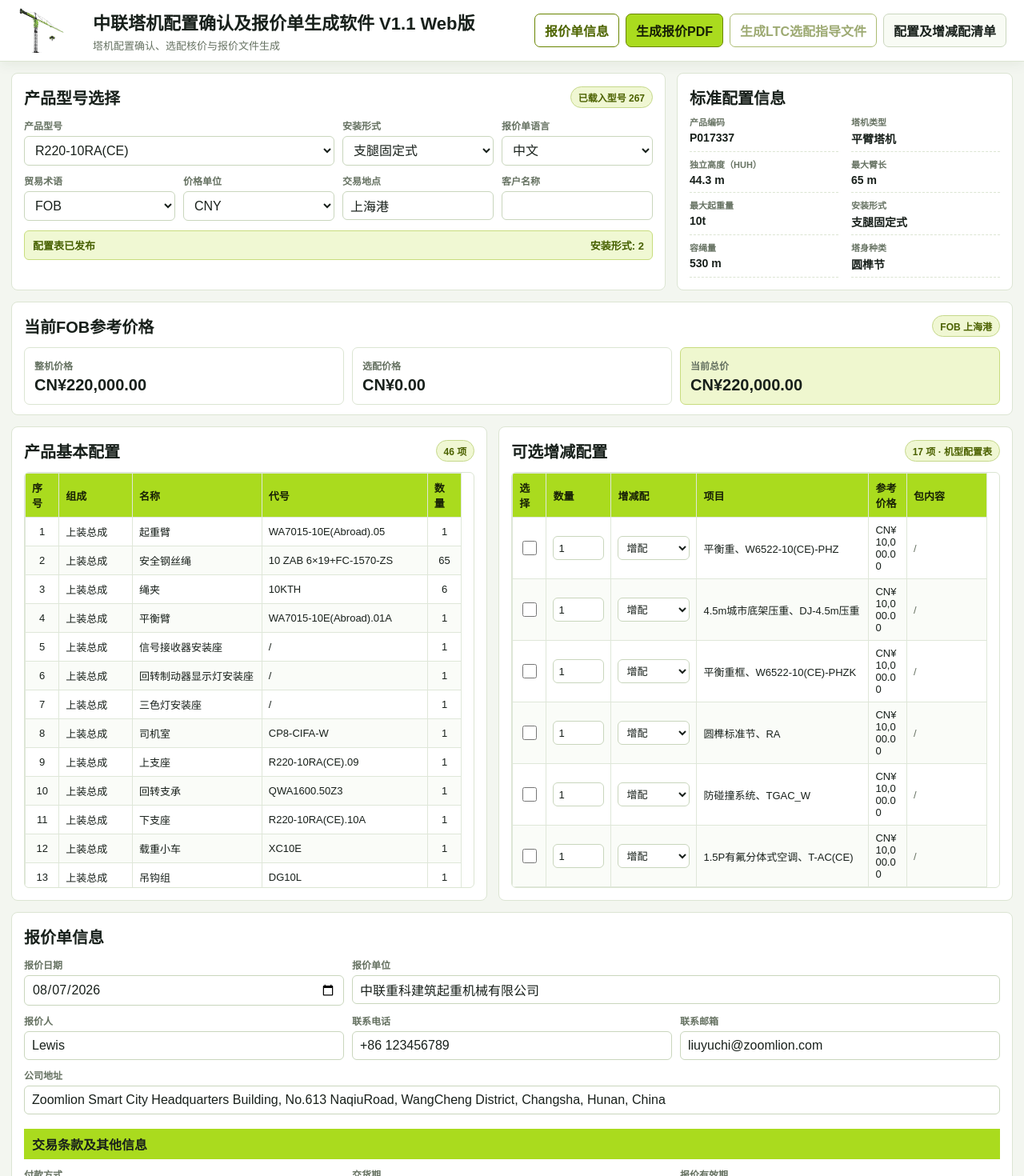
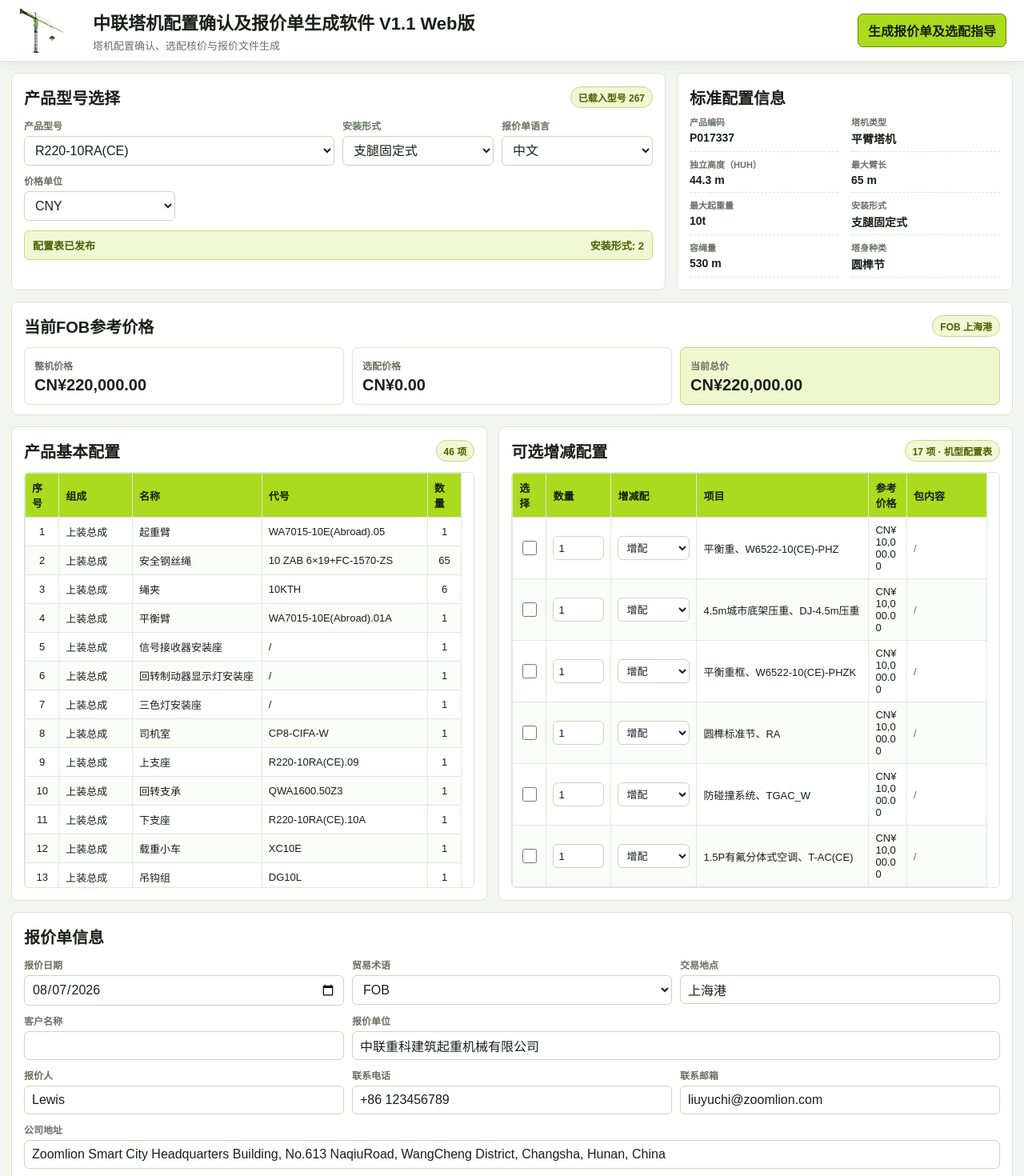
Before and after one commit to yuchi0629/zoomlion-tower-crane-quote-web, a React (Vite) app: page / in a window 1280 px wide. Shown: the top 1470 px of the page at 80% size. Built offline with nearby package versions, Linux system fonts and the light colour scheme.

Commit message:
Streamline quotation document workflow

```diff
--- a/package.json
+++ b/package.json
@@ -6,7 +6,8 @@
   "scripts": {
     "dev": "vite --host 127.0.0.1",
     "build": "vite build",
-    "preview": "vite preview --host 127.0.0.1"
+    "preview": "vite preview --host 127.0.0.1",
+    "test": "node --test"
   },
   "dependencies": {
     "@vitejs/plugin-react": "^5.2.0",
@@ -14,7 +15,6 @@
     "jspdf": "^4.2.1",
     "react": "^18.3.1",
     "react-dom": "^18.3.1",
-    "vite": "^7.3.6",
-    "xlsx-js-style": "^1.2.0"
+    "vite": "^7.3.6"
   }
 }
--- a/src/main.jsx
+++ b/src/main.jsx
@@ -2,7 +2,6 @@
 import { createRoot } from "react-dom/client";
 import html2canvas from "html2canvas";
 import { jsPDF } from "jspdf";
-import * as XLSX from "xlsx-js-style";
 import "./styles.css";
 
 const BASE_URL = import.meta.env.BASE_URL;
@@ -19,9 +18,7 @@
     appTitle: "中联塔机配置确认及报价单生成软件 V1.1 Web版",
     subTitle: "塔机配置确认、选配核价与报价文件生成",
     quoteInfo: "报价单信息",
-    generateQuote: "生成报价PDF",
-    generateLtc: "生成LTC选配指导文件",
-    exportList: "配置及增减配清单",
+    generateQuote: "生成报价单及选配指导",
     productSelect: "产品型号选择",
     model: "产品型号",
     form: "安装形式",
@@ -71,6 +68,7 @@
     transportation: "运输方案",
     warranty: "质保期",
     others: "其他",
+    remark: "备注",
     tradeTerms: "交易条款及其他信息",
     noConfig: "该机型尚未录入并发布详细配置表。",
     noForms: "该机型暂无安装参数。",
@@ -106,9 +104,7 @@
     appTitle: "ZOOMLION Tower Crane Configuration Confirmation and Quotation Generator V1.1 Web",
     subTitle: "Configuration confirmation, option pricing and quotation document generation",
     quoteInfo: "Quotation Information",
-    generateQuote: "Generate Quotation PDF",
-    generateLtc: "Generate LTC Options Guide",
-    exportList: "Configuration & Options List",
+    generateQuote: "Generate Quotation & Options Guide",
     productSelect: "Product Model Selection",
     model: "Model",
     form: "Installation Form",
@@ -158,6 +154,7 @@
     transportation: "Transportation",
     warranty: "Warranty",
     others: "Others",
+    remark: "Remarks",
     tradeTerms: "Trade Clause & Other Information",
     noConfig: "No detailed configuration workbook has been published for this model.",
     noForms: "No installation parameters are available for this model.",
@@ -193,9 +190,7 @@
     appTitle: "Generateur ZOOMLION de configuration et devis de grue a tour V1.1 Web",
     subTitle: "Confirmation de configuration, chiffrage des options et generation des documents",
     quoteInfo: "Informations du devis",
-    generateQuote: "Generer le devis PDF",
-    generateLtc: "Generer le guide des options LTC",
-    exportList: "Configuration et options",
+    generateQuote: "Generer le devis et le guide des options",
     productSelect: "Selection du modele",
     model: "Modele",
     form: "Type d'installation",
@@ -245,6 +240,7 @@
     transportation: "Transport",
     warranty: "Garantie",
     others: "Autres",
+    remark: "Remarques",
     tradeTerms: "Conditions commerciales et autres informations",
     noConfig: "Aucun classeur de configuration detaillee n'est publie pour ce modele.",
     noForms: "Aucun parametre d'installation n'est disponible pour ce modele.",
@@ -280,9 +276,7 @@
     appTitle: "ZOOMLION Turmdrehkran-Konfigurations- und Angebotsgenerator V1.1 Web",
     subTitle: "Konfigurationsbestaetigung, Optionspreise und Dokumenterstellung",
     quoteInfo: "Angebotsinformationen",
-    generateQuote: "Angebots-PDF erstellen",
-    generateLtc: "LTC-Optionsleitfaden erstellen",
-    exportList: "Konfiguration und Optionen",
+    generateQuote: "Angebot und Optionsleitfaden erstellen",
     productSelect: "Modellauswahl",
     model: "Modell",
     form: "Aufstellungsart",
@@ -332,6 +326,7 @@
     transportation: "Transport",
     warranty: "Garantie",
     others: "Sonstiges",
+    remark: "Bemerkungen",
     tradeTerms: "Handelsbedingungen und weitere Informationen",
     noConfig: "Fuer dieses Modell ist keine detaillierte Konfigurationsdatei veroeffentlicht.",
     noForms: "Fuer dieses Modell sind keine Aufstellungsparameter verfuegbar.",
@@ -691,6 +686,7 @@
     transportation: "以最终发运方案为准。",
     warranty: "自提单之日起保修期：钢结构12个月；机构12个月；电气部件12个月。易损件除外。",
     others: "报价含首次安装指导服务费用。",
+    remark: "",
   });
 
   useEffect(() => {
@@ -821,35 +817,6 @@
     }));
   }
 
-  function exportConfigurationWorkbook() {
-    const workbookBase64 =
-      product.combinedWorkbooks?.[language] ||
-      product.combinedWorkbooks?.zh ||
-      product.combinedWorkbookBase64;
-    if (!product.published || !workbookBase64) {
-      alert(L.excelUnavailable);
-      return;
-    }
-    const metadata = product.listMetadata || {};
-    const binary = window.atob(workbookBase64);
-    const bytes = new Uint8Array(binary.length);
-    for (let index = 0; index < binary.length; index += 1) {
-      bytes[index] = binary.charCodeAt(index);
-    }
-    const blob = new Blob([bytes], {
-      type: "application/vnd.openxmlformats-officedocument.spreadsheetml.sheet",
-    });
-    const href = URL.createObjectURL(blob);
-    const link = document.createElement("a");
-    const suffix = safeFilename(metadata.basicVersion || "");
-    link.href = href;
-    link.download = `${safeFilename(product.model)}${L.exportList}${suffix ? `_${suffix}` : ""}.xlsx`;
-    document.body.appendChild(link);
-    link.click();
-    link.remove();
-    URL.revokeObjectURL(href);
-  }
-
   function quotationHtml() {
     const components = form?.mainComponents || [];
     const componentRows = components.length
@@ -913,6 +880,7 @@
           <tr><td class="center">${escapeHtml(L.transportation)}</td><td>${escapeHtml(tr(quoteInfo.transportation))}</td></tr>
           <tr><td class="center">${escapeHtml(L.warranty)}</td><td class="small">${escapeHtml(tr(quoteInfo.warranty))}</td></tr>
           <tr><td class="center">${escapeHtml(L.others)}</td><td>${escapeHtml(tr(quoteInfo.others))}</td></tr>
+          <tr><td class="center">${escapeHtml(L.remark)}</td><td>${escapeHtml(quoteInfo.remark || "/")}</td></tr>
         </table>
         </div>
       </div>
@@ -973,22 +941,6 @@
     }
   }
 
-  async function generateLtc() {
-    if (!selectedOptions.length) {
-      alert(L.ltcEmpty);
-      return;
-    }
-    if (generating) return;
-    setGenerating(true);
-    try {
-      await savePdf(`LTC选配指导文件_${safeFilename(product.model)}_${timestampToMinute()}.pdf`, ltcHtml());
-    } catch (error) {
-      alert(`${L.loadError}: ${error.message}`);
-    } finally {
-      setGenerating(false);
-    }
-  }
-
   return (
     <div className="app">
       <header className="topbar">
@@ -998,10 +950,7 @@
           <div className="subtitle">{L.subTitle}</div>
         </div>
         <div className="top-actions">
-          <button className="btn secondary" onClick={() => document.getElementById("quote-panel")?.scrollIntoView({ behavior: "smooth" })}>{L.quoteInfo}</button>
           <button className="btn" disabled={generating} onClick={generateQuotation}>{generating ? L.generating : L.generateQuote}</button>
-          <button className="btn secondary" disabled={generating || !selectedOptions.length} onClick={generateLtc}>{L.generateLtc}</button>
-          <button className="btn ghost" onClick={exportConfigurationWorkbook}>{L.exportList}</button>
         </div>
       </header>
 
@@ -1037,21 +986,10 @@
                   {Object.entries(LANGUAGES).map(([code, label]) => <option value={code} key={code}>{label}</option>)}
                 </select>
               </Field>
-              <Field label={L.tradeTerm}>
-                <select value={tradeTerm} onChange={event => setTradeTerm(event.target.value)}>
-                  {appData.ui.tradeTerms.map(item => <option value={item} key={item}>{item}</option>)}
-                </select>
-              </Field>
               <Field label={L.currency}>
                 <select value={currency} onChange={event => setCurrency(event.target.value)}>
                   {appData.ui.currencies.map(item => <option value={item} key={item}>{item}</option>)}
                 </select>
-              </Field>
-              <Field label={L.tradePlace}>
-                <input value={tradePlace} onChange={event => setTradePlace(event.target.value)} />
-              </Field>
-              <Field label={L.customer}>
-                <input value={customerName} onChange={event => setCustomerName(event.target.value)} />
               </Field>
             </div>
             <div className={`publish-state ${product.published ? "ok" : "pending"}`}>
@@ -1147,6 +1085,13 @@
           <SectionTitle title={L.quoteInfo} />
           <div className="quote-grid">
             <Field label={L.quoteDate}><input type="date" value={quoteInfo.quoteDate} onChange={event => updateQuoteInfo("quoteDate", event.target.value)} /></Field>
+            <Field label={L.tradeTerm}>
+              <select value={tradeTerm} onChange={event => setTradeTerm(event.target.value)}>
+                {appData.ui.tradeTerms.map(item => <option value={item} key={item}>{item}</option>)}
+              </select>
+            </Field>
+            <Field label={L.tradePlace}><input value={tradePlace} onChange={event => setTradePlace(event.target.value)} /></Field>
+            <Field label={L.customer}><input value={customerName} onChange={event => setCustomerName(event.target.value)} /></Field>
             <Field label={L.quoteCompany} className="span-2"><input value={quoteInfo.quoteCompany} onChange={event => updateQuoteInfo("quoteCompany", event.target.value)} /></Field>
             <Field label={L.quotePerson}><input value={quoteInfo.quotePerson} onChange={event => updateQuoteInfo("quotePerson", event.target.value)} /></Field>
             <Field label={L.phone}><input value={quoteInfo.phone} onChange={event => updateQuoteInfo("phone", event.target.value)} /></Field>
@@ -1161,6 +1106,7 @@
             <Field label={L.transportation}><textarea value={quoteInfo.transportation} onChange={event => updateQuoteInfo("transportation", event.target.value)} /></Field>
             <Field label={L.warranty} className="span-2"><textarea value={quoteInfo.warranty} onChange={event => updateQuoteInfo("warranty", event.target.value)} /></Field>
             <Field label={L.others} className="span-2"><textarea value={quoteInfo.others} onChange={event => updateQuoteInfo("others", event.target.value)} /></Field>
+            <Field label={L.remark} className="span-3"><textarea value={quoteInfo.remark} onChange={event => updateQuoteInfo("remark", event.target.value)} /></Field>
           </div>
         </section>
       </main>
@@ -1175,13 +1121,12 @@
             <p className="muted">{L.packageNote}</p>
             <div className="table-wrap package-table">
               <table>
-                <thead><tr><th>{L.component}</th><th>{L.name}</th><th>{L.itemNo}</th><th>{L.designation}</th><th>{L.qty}</th></tr></thead>
+                <thead><tr><th>{L.component}</th><th>{L.name}</th><th>{L.designation}</th><th>{L.qty}</th></tr></thead>
                 <tbody>
                   {modalItem.children.map((row, index) => (
                     <tr key={`${row.code}-${index}`}>
                       <td>{tr(row.component) || "/"}</td>
                       <td>{tr(row.name) || "/"}</td>
-                      <td>{tr(row.code) || "/"}</td>
                       <td>{tr(row.modelCode) || "/"}</td>
                       <td>{quantityFromMark(row.mark)}</td>
                     </tr>
```
Also changed, not shown: 2 other files (tests, documents, lock files or other folders).
